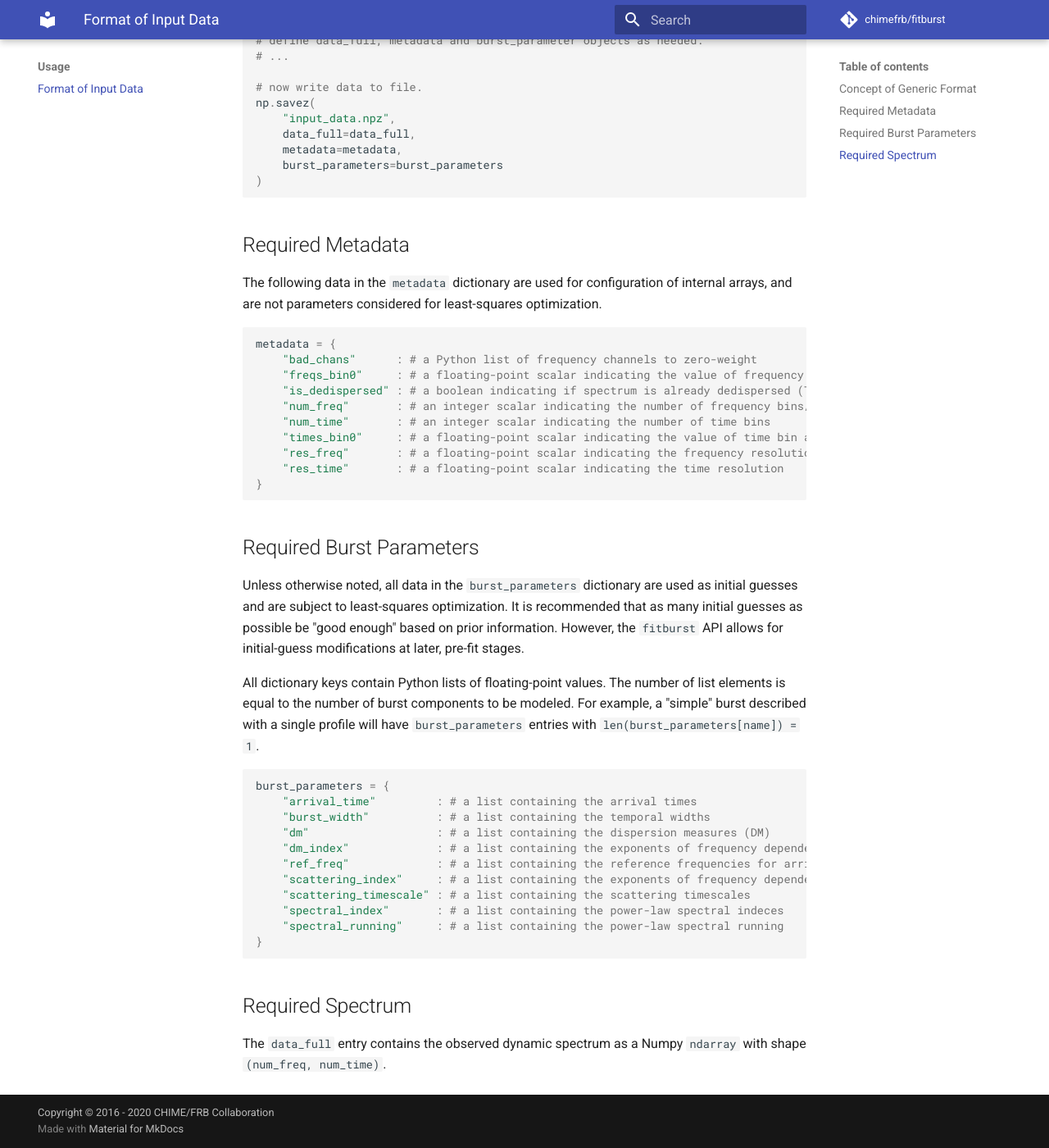
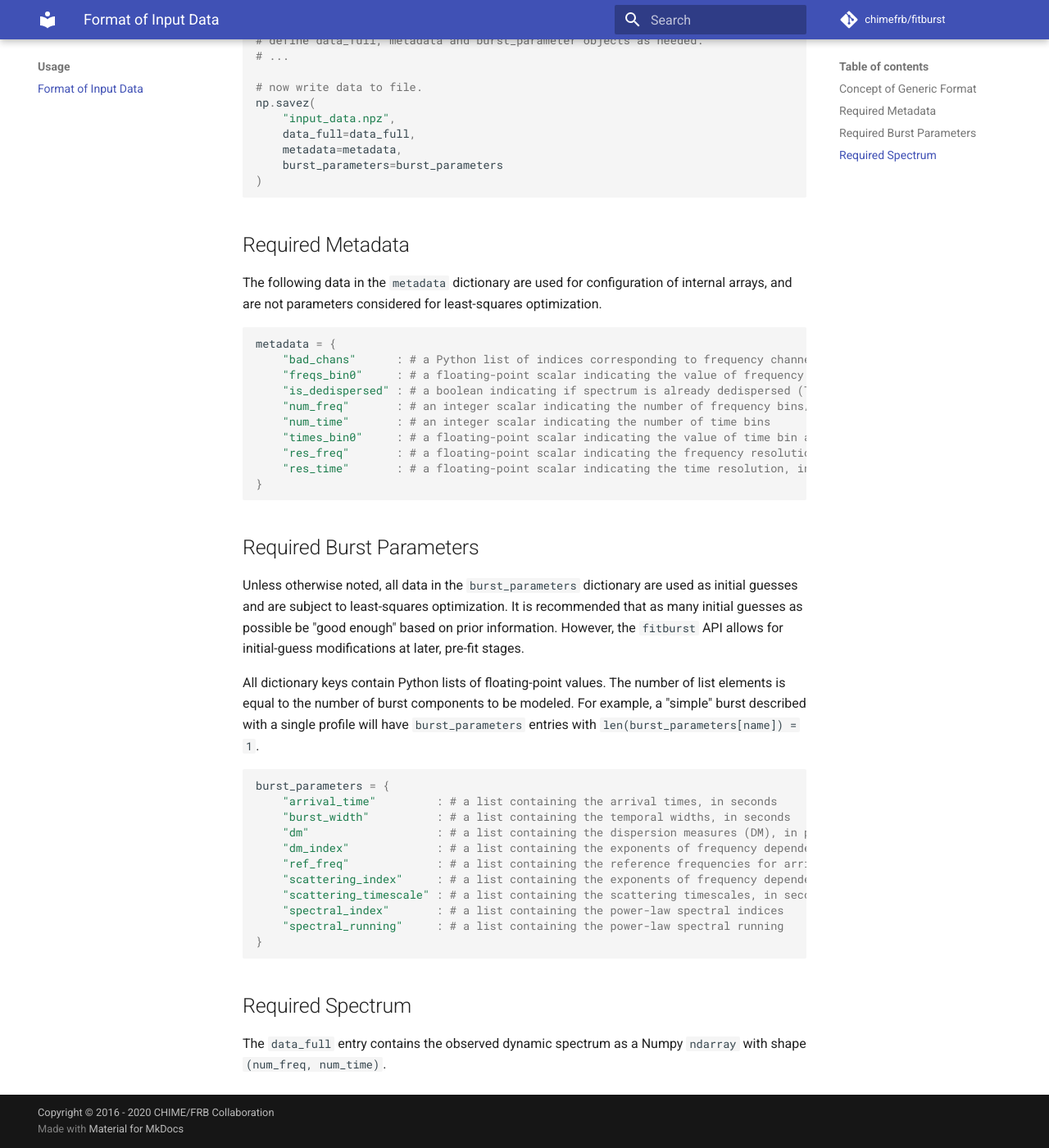
Before and after one commit to CHIMEFRB/fitburst, an MkDocs documentation site: the page built from docs/usage/reading_data.md, in a window 1280 px wide and 1400 px high, scrolled down 647 px. Shown: the whole window at 82% size. Built offline with MkDocs 1.6.1 and Material for MkDocs 9.7.7, drawn with Linux system fonts in a browser that asks for light colours; comment, search, counter and statistics services are not loaded.

Commit message:
incorporated comments from b. meyers.

````diff
--- a/docs/usage/reading_data.md
+++ b/docs/usage/reading_data.md
@@ -29,14 +29,14 @@
 
 ``` python
 metadata = {
-    "bad_chans"      : # a Python list of frequency channels to zero-weight
-    "freqs_bin0"     : # a floating-point scalar indicating the value of frequency bin at index 0
+    "bad_chans"      : # a Python list of indices corresponding to frequency channels to zero-weight
+    "freqs_bin0"     : # a floating-point scalar indicating the value of frequency bin at index 0, in MHz
     "is_dedispersed" : # a boolean indicating if spectrum is already dedispersed (True) or not (False)
     "num_freq"       : # an integer scalar indicating the number of frequency bins/channels
     "num_time"       : # an integer scalar indicating the number of time bins
-    "times_bin0"     : # a floating-point scalar indicating the value of time bin at index 0
-    "res_freq"       : # a floating-point scalar indicating the frequency resolution
-    "res_time"       : # a floating-point scalar indicating the time resolution
+    "times_bin0"     : # a floating-point scalar indicating the value of time bin at index 0, in seconds
+    "res_freq"       : # a floating-point scalar indicating the frequency resolution, in MHz
+    "res_time"       : # a floating-point scalar indicating the time resolution, in seconds
 }
 ```
 
@@ -47,14 +47,14 @@
 
 ``` python
 burst_parameters = {
-    "arrival_time"         : # a list containing the arrival times
-    "burst_width"          : # a list containing the temporal widths
-    "dm"                   : # a list containing the dispersion measures (DM)
+    "arrival_time"         : # a list containing the arrival times, in seconds
+    "burst_width"          : # a list containing the temporal widths, in seconds
+    "dm"                   : # a list containing the dispersion measures (DM), in parsec per cubic centimeter
     "dm_index"             : # a list containing the exponents of frequency dependence in DM delay
-    "ref_freq"             : # a list containing the reference frequencies for arrival-time and power-law parameter estimates (held fixed)
+    "ref_freq"             : # a list containing the reference frequencies for arrival-time and power-law parameter estimates, in MHz (held fixed)
     "scattering_index"     : # a list containing the exponents of frequency dependence in scatter-broadening
-    "scattering_timescale" : # a list containing the scattering timescales
-    "spectral_index"       : # a list containing the power-law spectral indeces
+    "scattering_timescale" : # a list containing the scattering timescales, in seconds
+    "spectral_index"       : # a list containing the power-law spectral indices
     "spectral_running"     : # a list containing the power-law spectral running
 }
 ```
````
